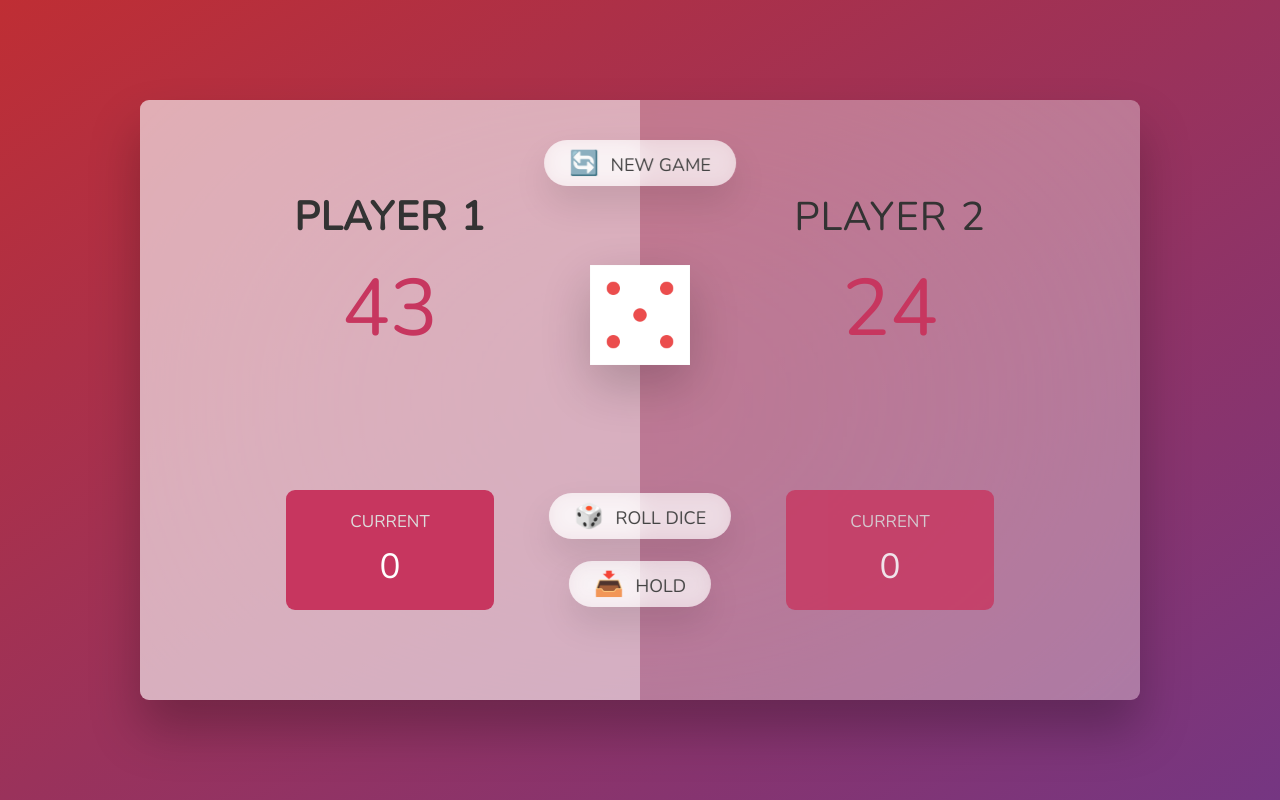
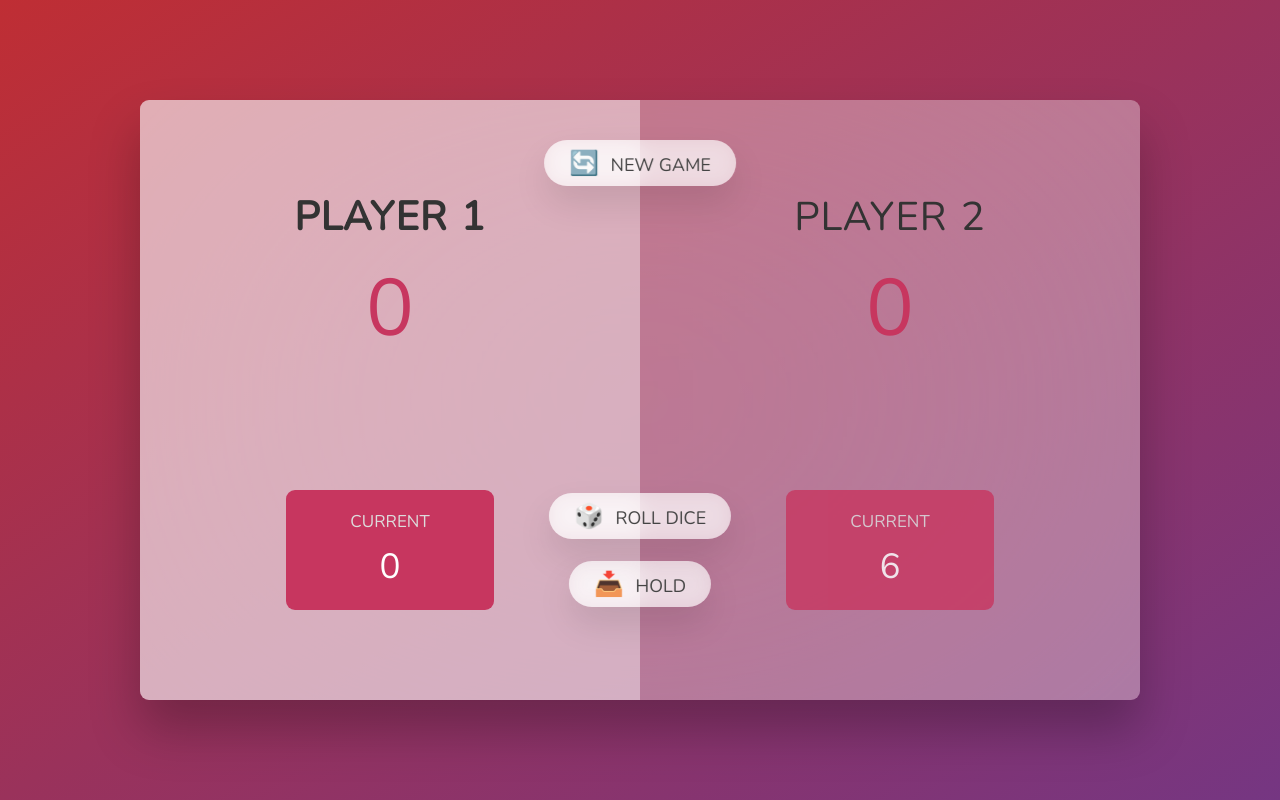
Before and after one commit to henriquenagy/The-Complete-JavaScript-Course-2024-From-Zero-to-Expert-, a plain HTML site: page 07-Pig-Game/starter/index.html in a window 1280 px wide. Both pictures are taken after a click on the button "🎲 ROLL DICE". Drawn offline with nearby package versions, Linux system fonts and the light colour scheme.

Commit message:
New class

```diff
--- a/07-Pig-Game/starter/script.js
+++ b/07-Pig-Game/starter/script.js
@@ -1 +1,15 @@
 'use strict';
+let rollDice = document.querySelector('.btn--roll');
+let diceNumberRoll = document.querySelector('#current--1');
+const score0 = document.getElementById('score--0');
+const score1 = document.getElementById('score--1');
+const diceImage = document.querySelector('.dice');
+
+score0.textContent = 0;
+score1.textContent = 0;
+diceImage.classList.add('hidden'); //Inseri a classe hidden em css, depois coloquei aqui
+
+rollDice.addEventListener('click', function () {
+  let number = Math.trunc(Math.random() * 6) + 1;
+  diceNumberRoll.textContent = number;
+});
--- a/07-Pig-Game/starter/style.css
+++ b/07-Pig-Game/starter/style.css
@@ -157,6 +157,10 @@ main {
   box-shadow: 0 2rem 5rem rgba(0, 0, 0, 0.2);
 }
 
+.hidden {
+  display: none;
+}
+
 .player--winner {
   background-color: #2f2f2f;
 }
```
